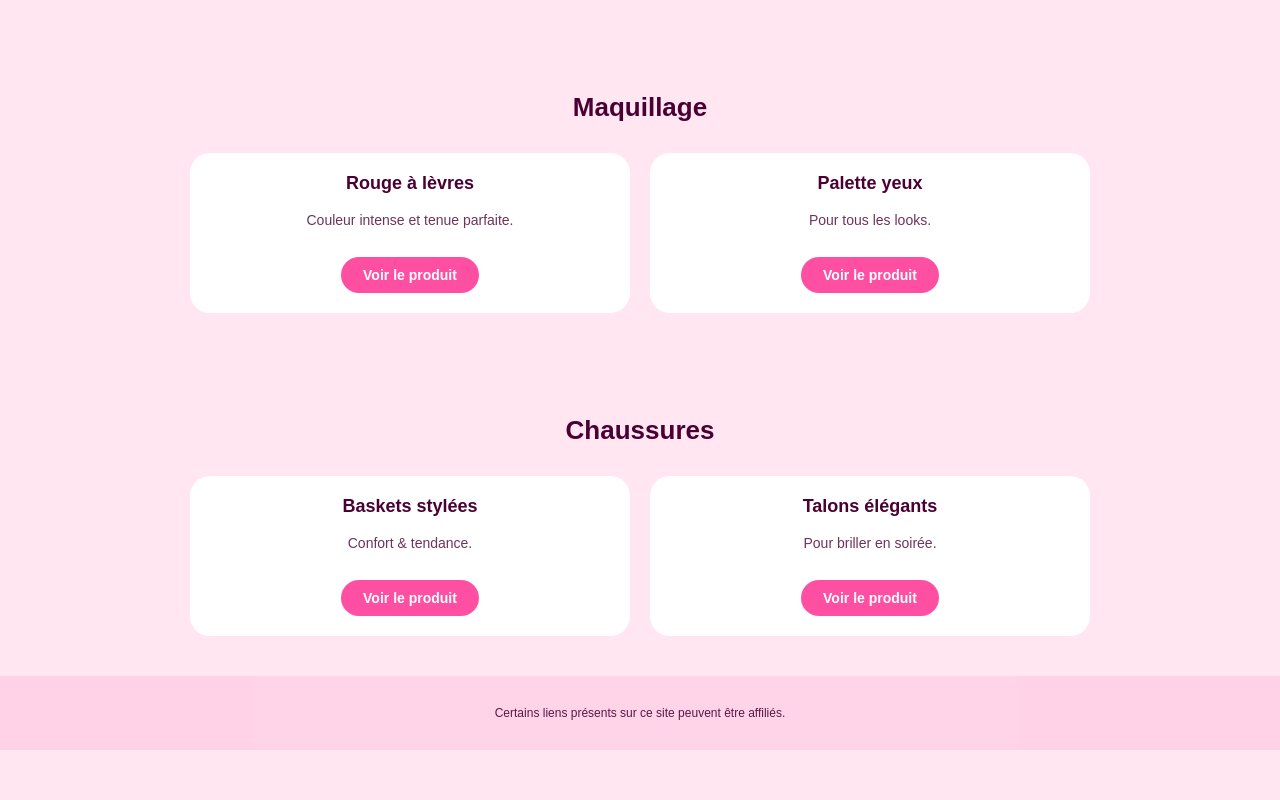
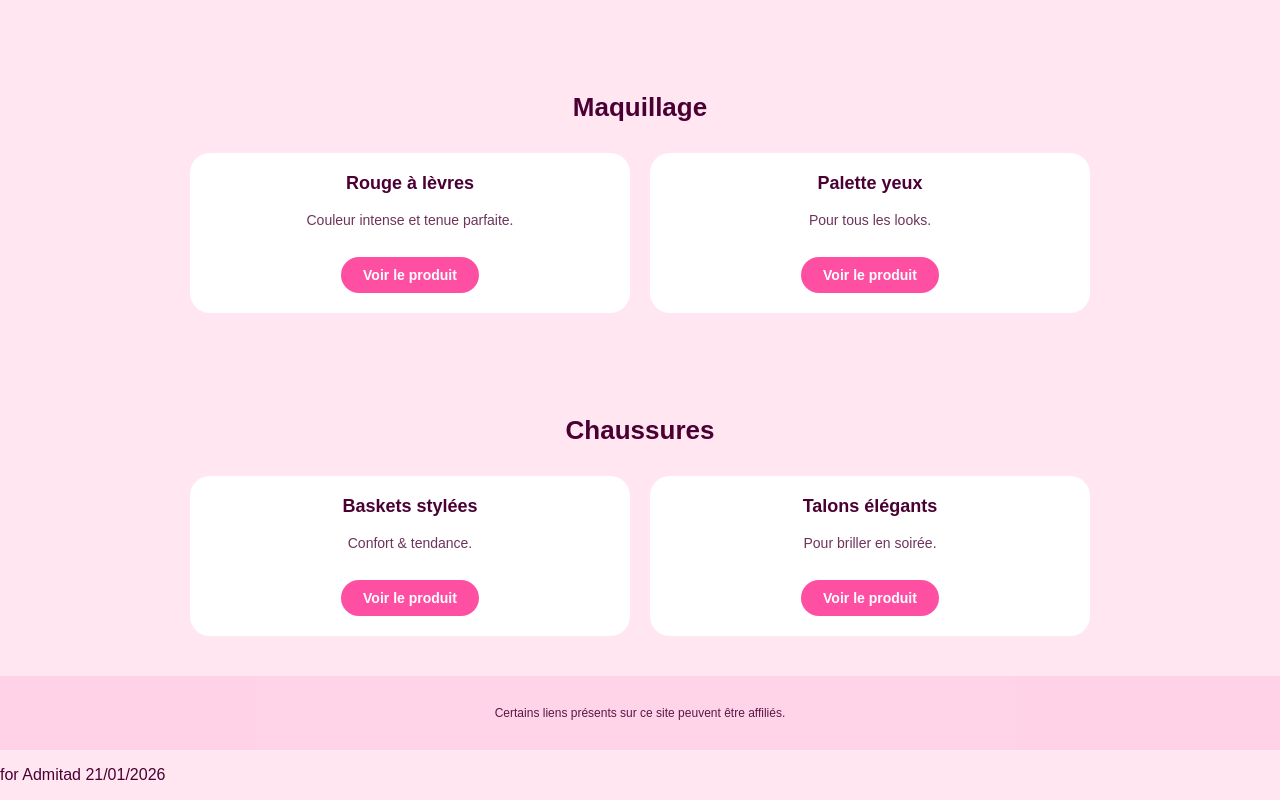
Before and after one commit to kawther-bmdhk-ops/Mon-mini-site, a plain HTML site: page index.html in a window 1280 px wide. Shown: the part 522-1322 px from the top of the page. Before the commit the page ends 1272 px from the top, so only its background shows below. Drawn offline with Linux system fonts and the light colour scheme.

Commit message:
Update index.html
Motivation to verify

```diff
--- a/index.html
+++ b/index.html
@@ -179,3 +179,4 @@
 
 </body>
 </html>
+<p>for Admitad 21/01/2026</p>
```
